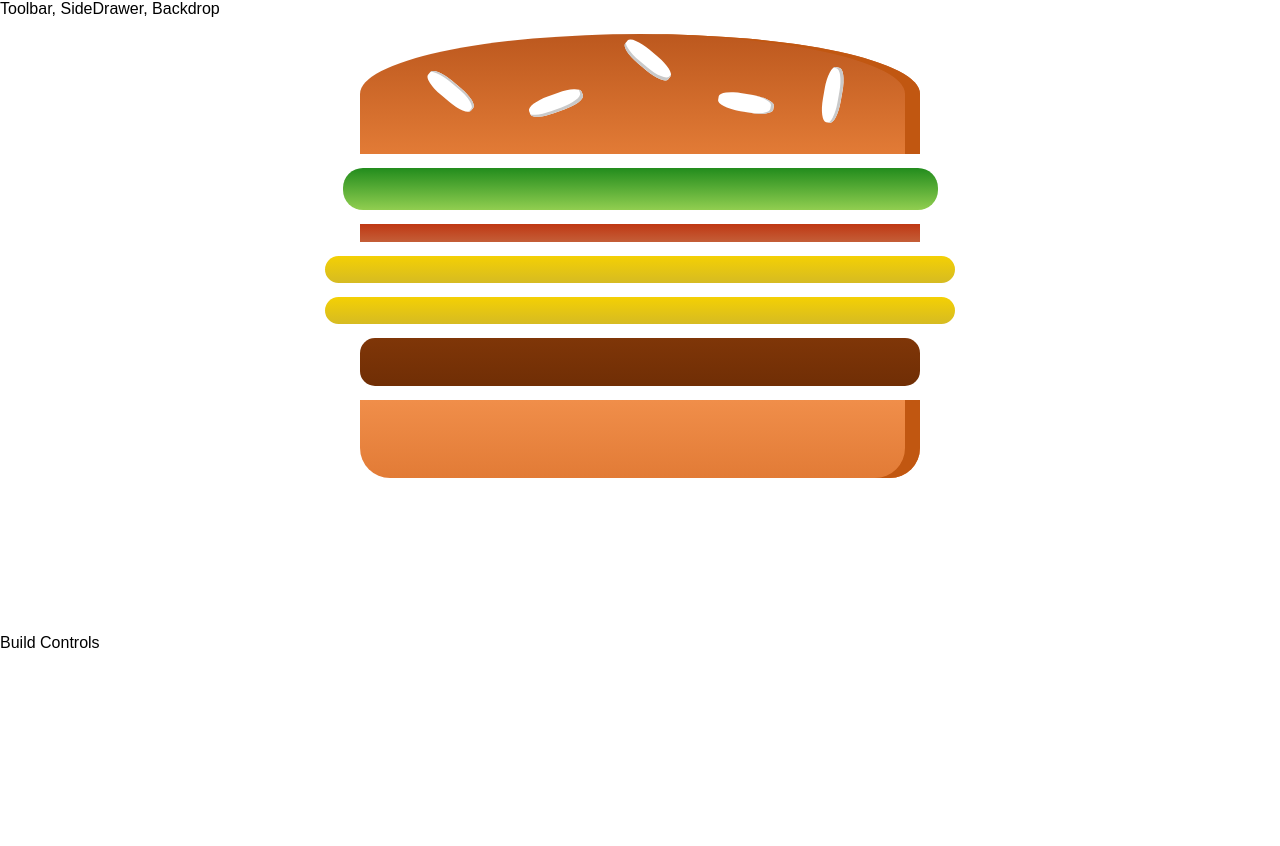
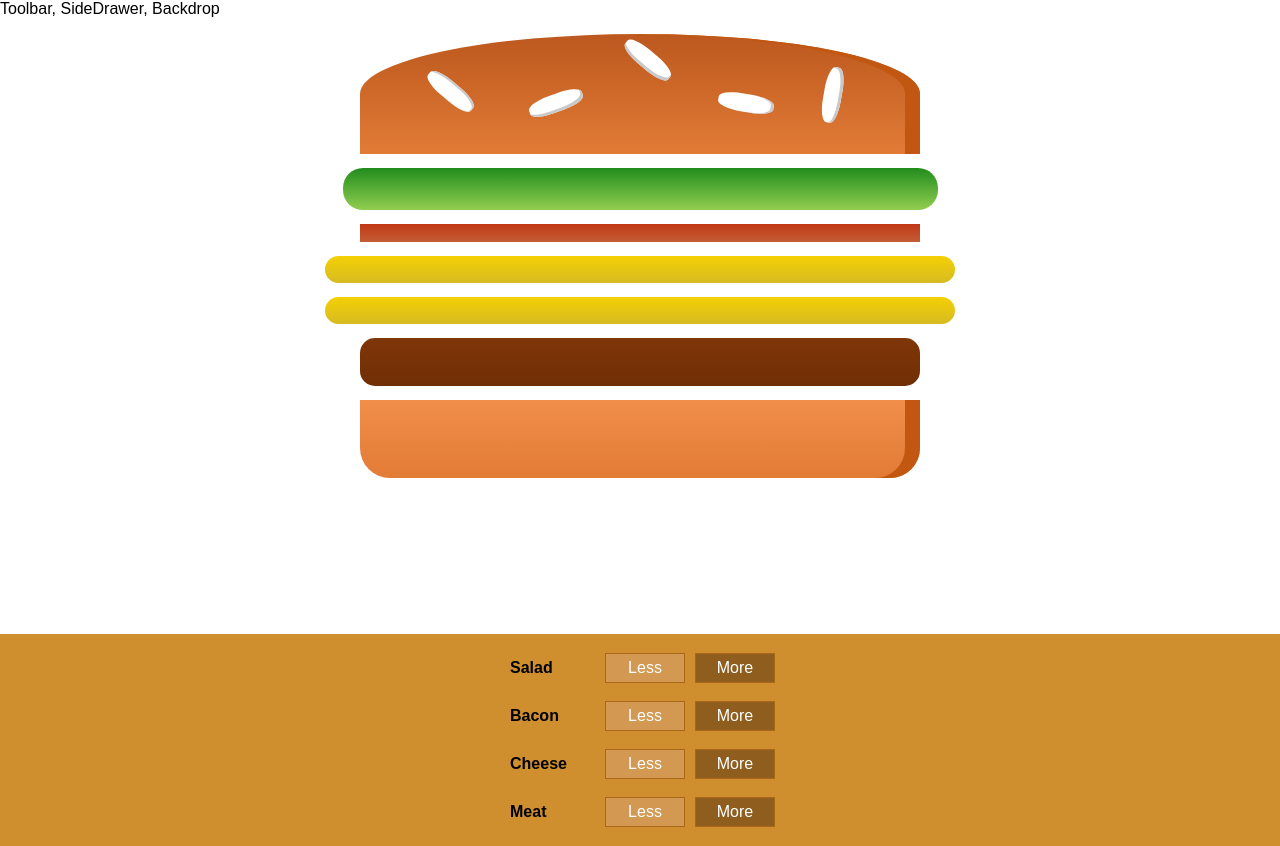
Before and after one commit to chrissayon/burger_application, a React (Create React App) app: page / in a window 1280 px wide. Before the commit the page ends 800 px from the top, so only its background shows below. Built offline with nearby package versions, Linux system fonts and the light colour scheme.

Commit message:
Developed control interface (not interactable yet)

```diff
--- /dev/null
+++ b/src/components/Burger/BuildControls/BuildControl.module.css
@@ -0,0 +1,10 @@
+.BuildControl {
+    width: 100%;
+    background-color: #cf8f2e;
+    display: flex;
+    flex-flow: column;
+    align-items: center;
+    box-shadow: 0 2px 1px #ccc;
+    margin: auto;
+    padding: 10px 0;
+}
--- /dev/null
+++ b/src/components/Burger/BuildControls/BuildControl/BuildControl.js
@@ -0,0 +1,13 @@
+import React from 'react';
+
+import classes from './BuildControl.module.css'
+
+const buildControl = (props) => (
+    <div className={classes.BuildControl}>
+        <div className={classes.Label}>{props.label}</div>
+        <button className={classes.Less}>Less</button>
+        <button className={classes.More}>More</button>
+    </div>
+);
+
+export default buildControl
--- /dev/null
+++ b/src/components/Burger/BuildControls/BuildControl/BuildControl.module.css
@@ -0,0 +1,56 @@
+.BuildControl {
+    display: flex;
+    justify-content: space-between;
+    align-items: center;
+    margin: 5px 0;
+}
+
+.BuildControl button {
+    display: block;
+    font: inherit;
+    padding: 5px;
+    margin: 0 5px;
+    width: 80px;
+    border: 1px solid #AA6817;
+    cursor: pointer;
+    outline: none;
+}
+
+.BuildControl button:disabled {
+    background-color: #AC9980;
+    border: 1px solid #7E7365;
+    color: #ccc;
+    cursor: default;
+}
+
+.BuildControl button:hover:disabled {
+    background-color: #AC9980;
+    color: #ccc;
+    cursor: not-allowed;
+}
+
+.Label {
+    padding: 10px;
+    font-weight: bold;
+    width: 80px;
+}
+
+.BuildControl .Less {
+    background-color: #D39952;
+    color: white;
+}
+
+.BuildControl .More {
+    background-color: #8F5E1E;
+    color: white;
+}
+
+.BuildControl .Less:hover, .BuildControl .Less:active {
+    background-color: #DAA972;
+    color: white;
+}
+
+.BuildControl .More:hover,.BuildControl .More:active {
+    background-color: #99703F;
+    color: white;
+}
--- /dev/null
+++ b/src/components/Burger/BuildControls/BuildControls.js
@@ -0,0 +1,22 @@
+import React from 'react';
+
+import classes from './BuildControl.module.css'
+import BuildControl from './BuildControl/BuildControl'
+
+const controls = [
+    { label: 'Salad', type: 'salad'},
+    { label: 'Bacon', type: 'bacon'},
+    { label: 'Cheese', type: 'cheese'},
+    { label: 'Meat', type: 'meat'}
+]; //Used as a shortcut to build controls
+
+const buildControls = (props) => (
+    <div className={classes.BuildControl}>
+        {controls.map(ctrl => (
+            <BuildControl key={ctrl.label} label={ctrl.label} />
+        ))}
+
+    </div>
+);
+
+export default buildControls
--- a/src/containers/BurgerBuilder/BurgerBuilder.js
+++ b/src/containers/BurgerBuilder/BurgerBuilder.js
@@ -1,6 +1,6 @@
 import React, { Component } from 'react';
 import Burger from '../../components/Burger/Burger'
-
+import BuildControls from '../../components/Burger/BuildControls/BuildControls'
 
 class BurgerBuilder extends Component{
     state = {
@@ -16,7 +16,7 @@
         return (
             <React.Fragment>
                 <Burger ingredients={this.state.ingredients} />
-                <div>Build Controls</div>
+                <BuildControls />
             </React.Fragment>
         );
     }
```
